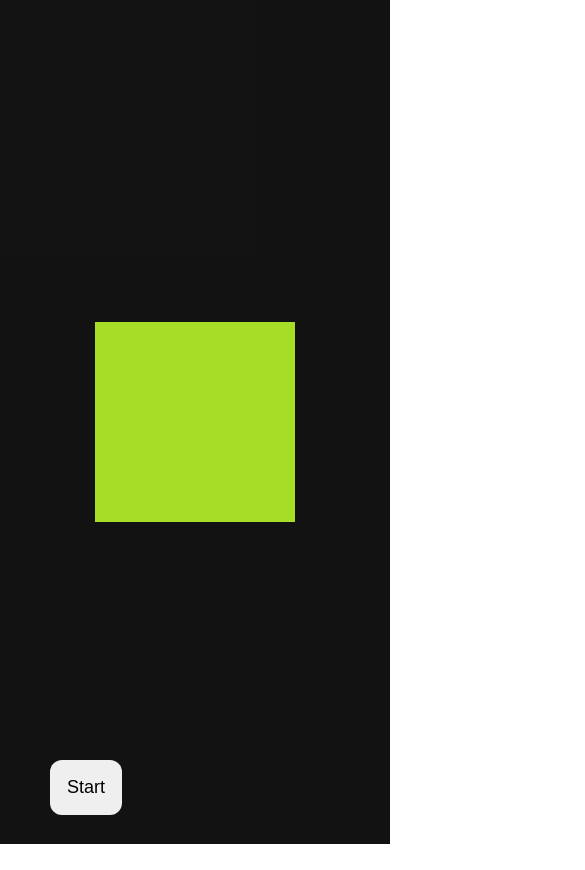
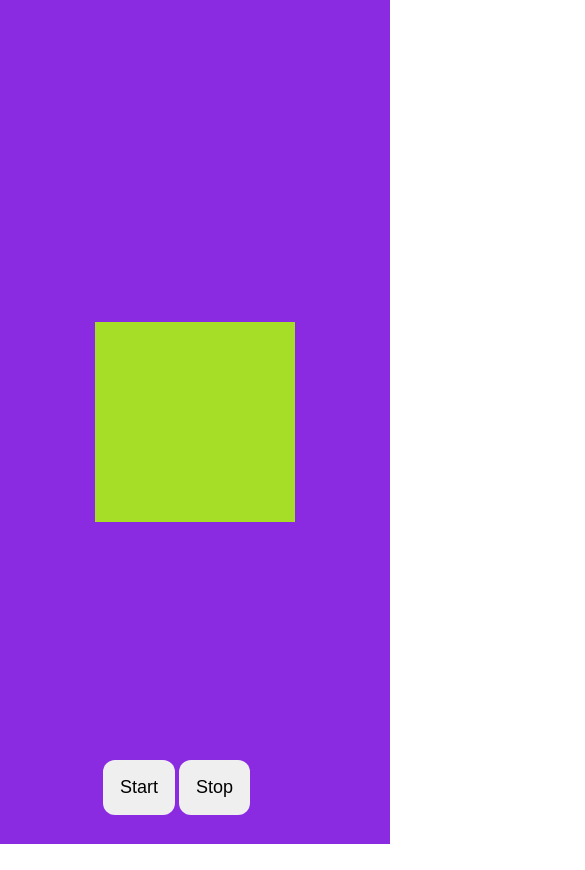
Before and after one commit to manjarijha/day2, a plain HTML site: page index.html in a window 390 px wide. Shown: the top 870 px of the page, 585 px wide, since content can reach past the window. After the commit the page ends 844 px from the top, so only its background shows below. Drawn offline with Linux system fonts and the light colour scheme.

Commit message:
second commit

```diff
--- a/index.html
+++ b/index.html
@@ -14,7 +14,7 @@
     </div>
     <div class="btn">
         <button type="submit" style="margin-left:  50px;" id="start">start</button>
-         <button type="submit" style="margin-left: 180vh;" id="stop" >stop</button>
+         <button type="submit" style="margin-left: ;" id="stop" >stop</button>
      </div>
 
 
--- a/script.js
+++ b/script.js
@@ -8,7 +8,7 @@
 let stop = document.getElementById('stop').addEventListener('click', function()
 {
     document.getElementById('main').style.animation = 'mj 0s ';
-    document.getElementById('main').style.backgroundColor = 'blueviolet';
+    document.getElementById('main').style.backgroundColor = 'grey';
 })
 
 
--- a/style.css
+++ b/style.css
@@ -58,3 +58,19 @@ height: 100vh;
           transform: rotate(1turn);
       }
   }
+
+@media (max-width: 991px) {
+
+    .container
+    {
+        background-color: blueviolet;
+        overflow: hidden;
+    }
+ .btn
+ {
+     display: block;
+     justify-content: center;
+     align-items: center;
+     margin-left: 53px;
+ }
+}
```
